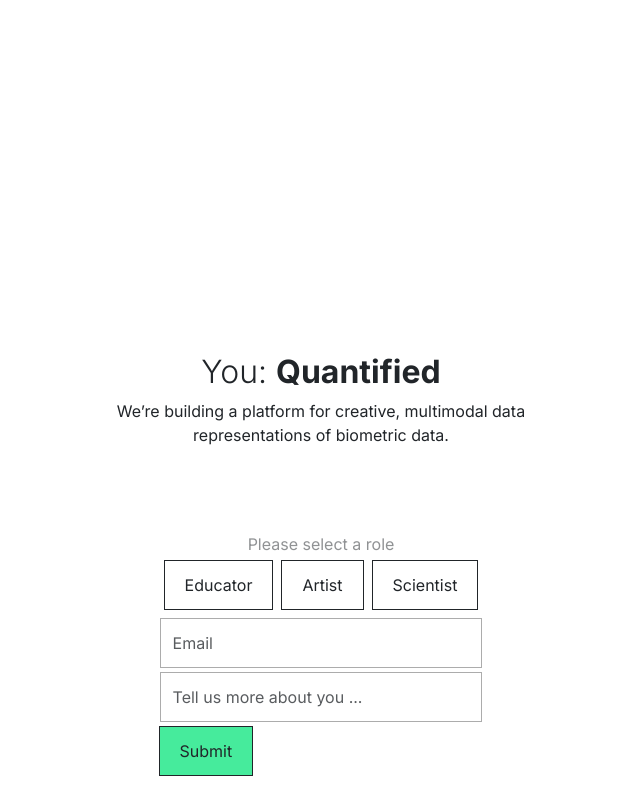
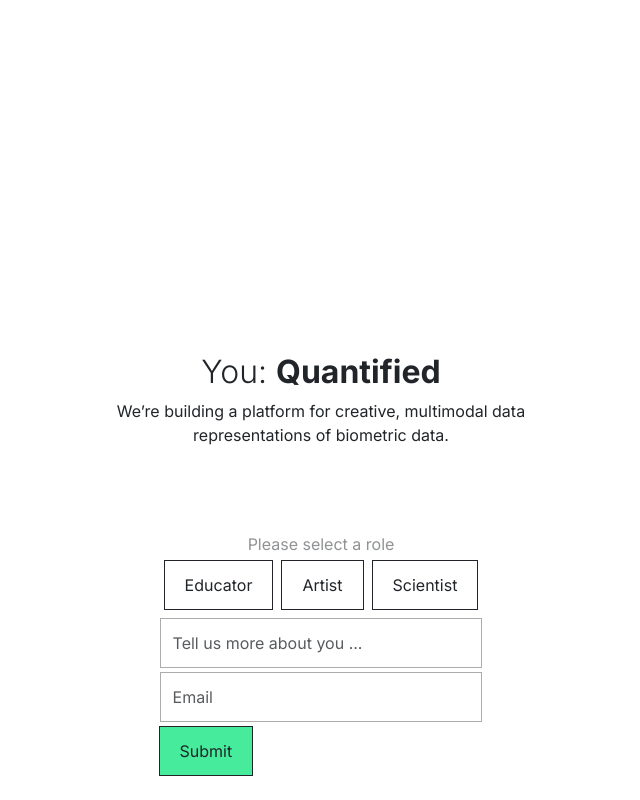
Before and after one commit to mindhiveproject/yq-waitlist, a Next.js app: page / in a window 1280 px wide. Both pictures are taken after a click on the button "Join the waitlist". Shown: the whole page, without its empty margins (319-959 px from the left). Built offline with nearby package versions, Linux system fonts and the light colour scheme.

Commit message:
switching question order on ER advice ;)

```diff
--- a/src/app/page.tsx
+++ b/src/app/page.tsx
@@ -156,19 +156,19 @@ function WaitlistForm({
       <div className="d-flex w-100 justify-content-center mb-1">
         <input
           className="form-control"
+          placeholder="Tell us more about you ..."
+          value={bio}
+          onChange={(e) => setBio(e.target.value)}
+          ></input>
+        </div>
+      <div className="d-flex w-100 justify-content-center mb-1">
+        <input
+          className="form-control"
           placeholder="Email"
           value={email}
           onChange={(e) => setEmail(e.target.value)}
         ></input>
       </div>
-      <div className="d-flex w-100 justify-content-center mb-1">
-        <input
-          className="form-control"
-          placeholder="Tell us more about you ..."
-          value={bio}
-          onChange={(e) => setBio(e.target.value)}
-          ></input>
-        </div>
       <div className="d-flex w-50 mt-0 w-100 mt-20">
         <button
           className={clsx("btn btn-outline-dark btn-secondary ms-n1")}
```
